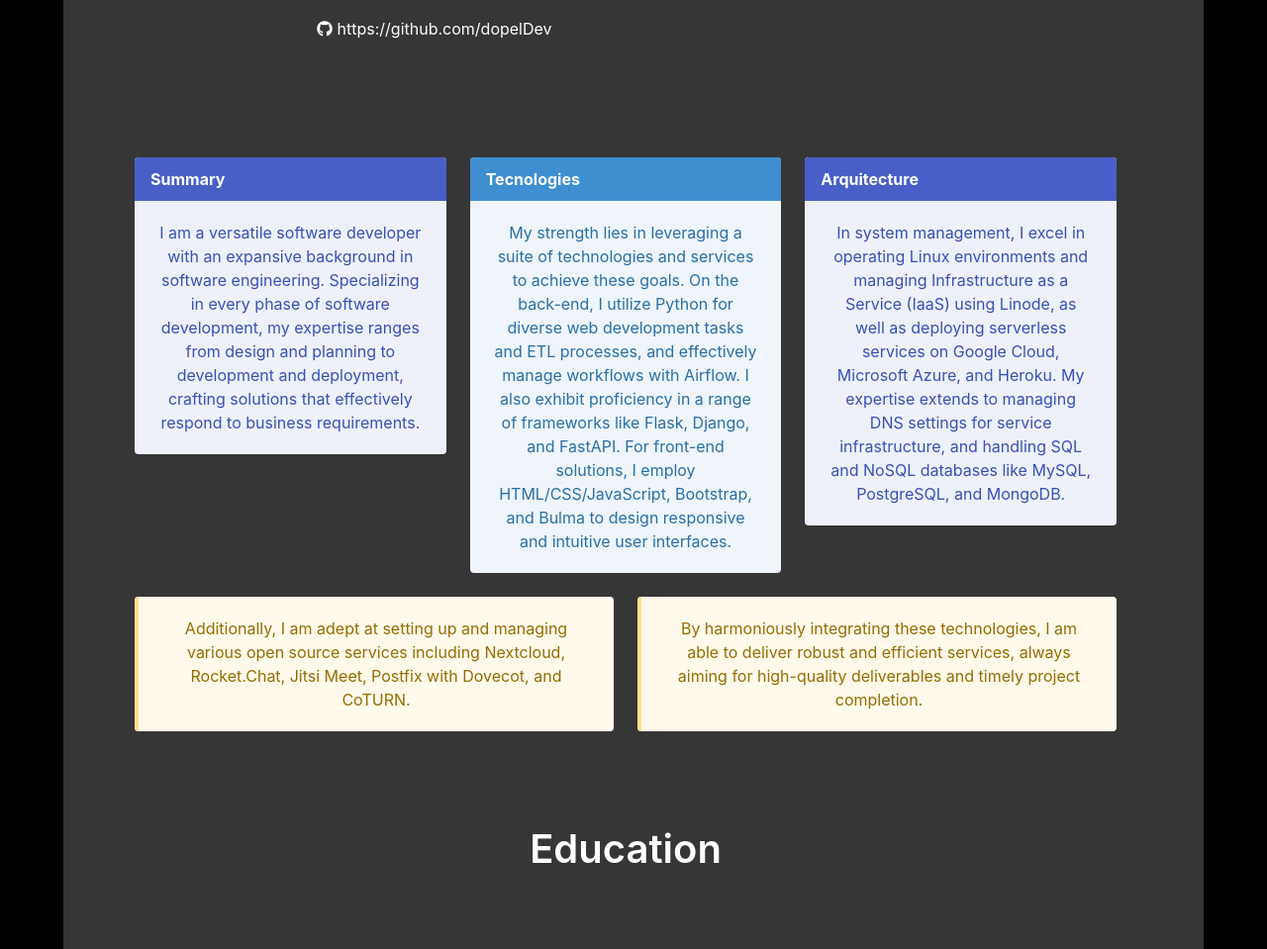
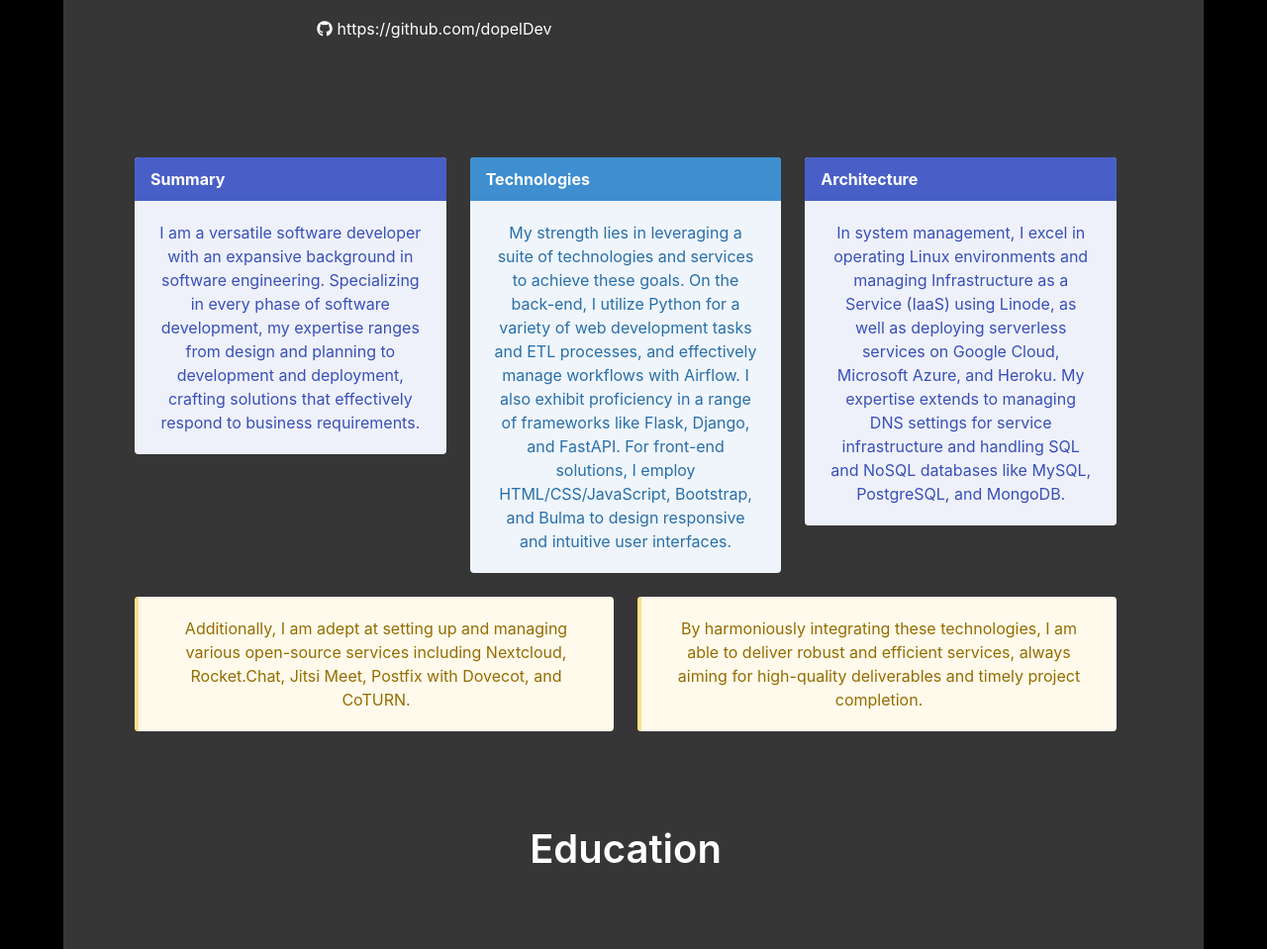
Before and after one commit to dopelDev/about, a Flask app: page / in a window 1280 px wide. Shown: the part 252-1211 px from the top of the page at 99% size. Run offline with Flask 3, Linux system fonts and the light colour scheme; some libraries are stand-ins or nearby versions.

Commit message:
fix spelling and Grammar

```diff
--- a/about/templates/includes/summary.html
+++ b/about/templates/includes/summary.html
@@ -47,11 +47,11 @@
 		<div class="column">
 			<article class="message is-info">
 				<div class="message-header">
-					<p class="is-size-2 is-size-6-desktop">Tecnologies</p>
+					<p class="is-size-2 is-size-6-desktop">Technologies</p>
 				</div>
 				<div class="message-body">
 					<p class="has-text-centered is-size-2 is-size-6-desktop">My strength lies in leveraging a suite of technologies and services
-					to achieve these goals. On the back-end, I utilize Python for diverse
+					to achieve these goals. On the back-end, I utilize Python for a variety of
 					web development tasks and ETL processes, and effectively manage
 					workflows with Airflow. I also exhibit proficiency in a range of
 					frameworks like Flask, Django, and FastAPI. For front-end solutions, I
@@ -62,14 +62,14 @@
 		<div class="column">
 			<article class="message is-link">
 				<div class="message-header">
-					<p class="is-size-2 is-size-6-desktop">Arquitecture</p>
+					<p class="is-size-2 is-size-6-desktop">Architecture</p>
 				</div>
 				<div class="message-body">
 					<p class="has-text-centered is-size-2 is-size-6-desktop">In system management, I excel in operating Linux environments and
 					managing Infrastructure as a Service (IaaS) using Linode, as well as
 					deploying serverless services on Google Cloud, Microsoft Azure, and
 					Heroku. My expertise extends to managing DNS settings for service
-					infrastructure, and handling SQL and NoSQL databases like MySQL,
+					infrastructure and handling SQL and NoSQL databases like MySQL,
 					PostgreSQL, and MongoDB.</p>
 				</div>
 			</article>
@@ -79,8 +79,8 @@
 		<div class="column">
 			<article class="message is-warning">
 				<div class="message-body">
-					<p class="has-text-centered is-size-2 is-size-6-desktop">Additionally, I am adept at setting up and managing various open
-					source services including Nextcloud, Rocket.Chat, Jitsi Meet, Postfix
+					<p class="has-text-centered is-size-2 is-size-6-desktop">Additionally, I am adept at setting up and managing various open-source
+					services including Nextcloud, Rocket.Chat, Jitsi Meet, Postfix
 					with Dovecot, and CoTURN.</p>
 				</div>
 			</article>
@@ -192,7 +192,7 @@
 					<p class="is-size-2 is-size-6-desktop">Open Source Services:</p>
 				</div>
 				<div class="message-body">
-					<p class="has-text-centered is-size-2 is-size-6-desktop">Skilled in setting up and managing various open source services
+					<p class="has-text-centered is-size-2 is-size-6-desktop">Skilled in setting up and managing various open-source services
 					including Nextcloud, Rocket.Chat, Jitsi Meet, Postfix with Dovecot,
 					and CoTURN.</p>
 				</div>
@@ -320,7 +320,7 @@
 					<p class="is-size-2 is-size-6-desktop">Bulma:</p>
 				</div>
 				<div class="message-body">
-					<p class="has-text-centered is-size-2 is-size-6-desktop">is a modern, responsive CSS framework. It’s highly
+					<p class="has-text-centered is-size-2 is-size-6-desktop">A modern, responsive CSS framework that's highly
 					customizable, with a clean syntax, facilitating efficient web design
 					across all devices.</p>
 				</div>
```
